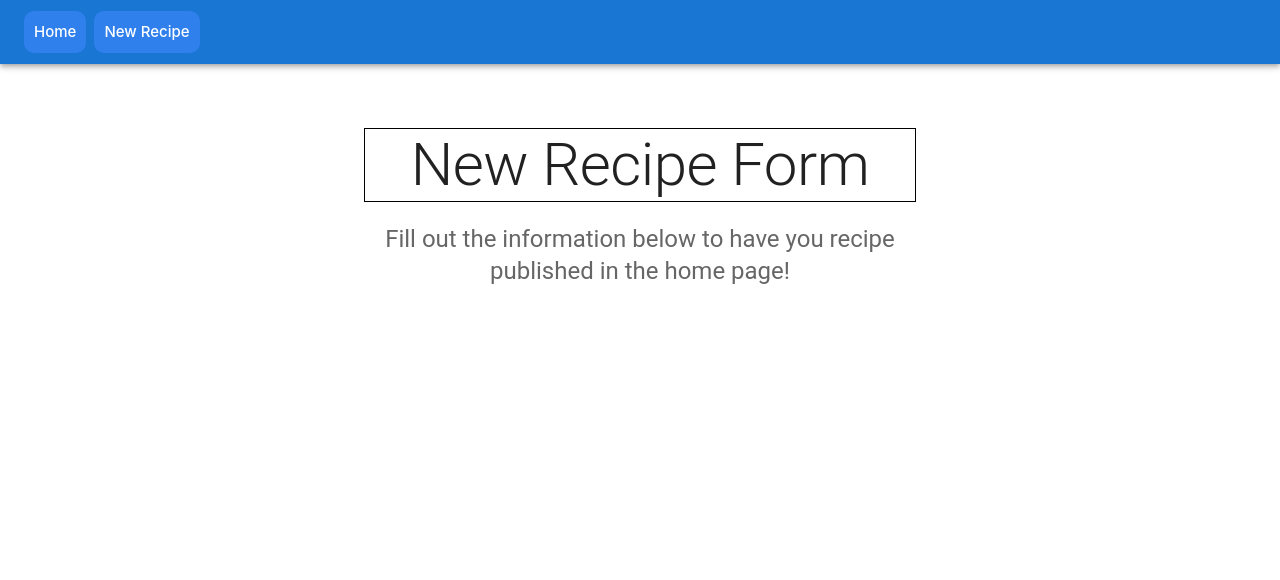
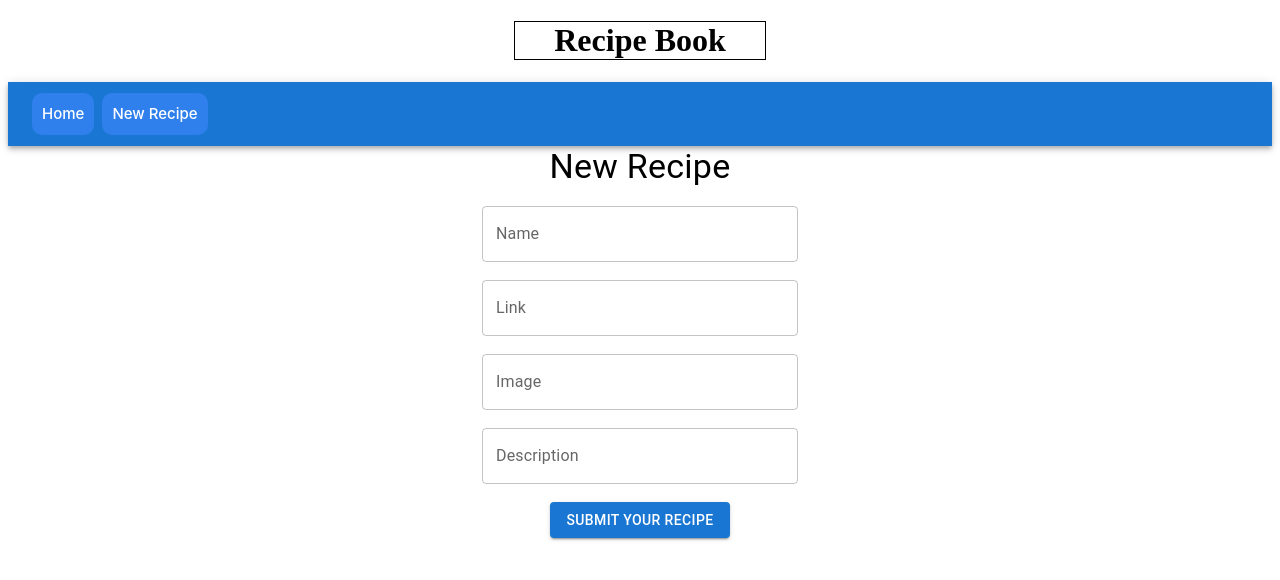
Before and after one commit to JuanThe3rd/recipe-book-project, a React (Create React App) app: page /new in a window 1280 px wide. Shown: the top 580 px of the page. Built offline with nearby package versions, Linux system fonts and the light colour scheme; data requests are answered from the project's data file.

Commit message:
finished addRecipeForm

```diff
--- a/src/components/AddRecipeForm.js
+++ b/src/components/AddRecipeForm.js
@@ -1,52 +1,46 @@
-import React from "react";
-import NavBar from "./NavBar";
-import AppBar from "@mui/material/AppBar";
-import Toolbar from '@mui/material/Toolbar';
-import Typography from '@mui/material/Typography';
-import CssBaseline from '@mui/material/CssBaseline';
-import Box from '@mui/material/Box';
-import Container from '@mui/material/Container'
-import { createTheme, ThemeProvider } from '@mui/material/styles';
+import React, {useEffect, useState} from "react"
+import Typography from '@mui/material/Typography'
+import { Button, TextField,Box, Alert} from "@mui/material"
 
-function AddRecipeForm({}){
-    const defaultTheme = createTheme();
 
+
+function AddRecipeForm({onClick}){
+
+    const [addRecipe,setAddRecipe]=useState({})
+    const [showAlert,setShowAlert]=useState(false)
+    useEffect(() => {setTimeout(() => setShowAlert(false), 3000)} ,[showAlert])
+
+    function onChange(e){
+        setAddRecipe({...addRecipe, [e.target.name] : e.target.value})
+      }
+
+
+function onSubmit(recipe,e){
+  e.preventDefault()
+  onClick(recipe)
+  setShowAlert(true)
+
+}
     return (
-        <ThemeProvider theme={defaultTheme}>
-            <CssBaseline />
-            <AppBar position="relative">
-                <Toolbar>
-                    <Typography variant="h6" color="inherit" noWrap>
-                        <NavBar />
-                    </Typography>
-                </Toolbar>
-            </AppBar>
-            <main>
-                <Box
-                    sx={{
-                        bgcolor: 'background.paper',
-                        pt: 8,
-                        pb: 6,
-                    }}
-                >
-                    <Container maxWidth="sm">
-                        <Typography
-                            component="h1"
-                            variant="h2"
-                            align="center"
-                            color="text.primary"
-                            gutterBottom
-                        >
-                            New Recipe Form
-                        </Typography>
-                        <Typography variant="h5" align="center" color="text.secondary" paragraph>
-                            Fill out the information below to have you recipe published in the home page!
-                        </Typography>
-                    </Container>
-                </Box>
-            </main>
-        </ThemeProvider>
+
+        <Box component="form" sx={{display:"flex",alignItems:"center", flexDirection: 'column'}}>
+            <Typography variant="h4"> New Recipe </Typography>
+            <br/>
+            <TextField sx={{width:"25%"}} label="Name" name="name" variant="outlined" value={addRecipe.name} onChange={onChange} />
+            <br/>
+            <TextField sx={{width:"25%"}} label="Link" name="link" variant="outlined" value={addRecipe.link} onChange={onChange}  />
+            <br/>
+            <TextField sx={{width:"25%"}} label="Image" name="image" variant="outlined" value={addRecipe.image} onChange={onChange}  />
+            <br/>
+            <TextField sx={{width:"25%"}} multiline name="description" label="Description" variant="outlined" value={addRecipe.description} onChange={onChange} />
+            <br/>
+
+            {showAlert && <Alert>Recipe was added to Home page</Alert>  }
+            <Button  variant="contained" onClick={(e) => onSubmit(addRecipe, e)}  >Submit your Recipe </Button>
+
+        </Box>
+
     )
-}
+    }
 
 export default AddRecipeForm;
--- a/src/components/Album.js
+++ b/src/components/Album.js
@@ -32,13 +32,6 @@ export default function Album({recipes, addLike, removeLike, recipeDetailClick})
   return (
     <ThemeProvider theme={defaultTheme}>
       <CssBaseline />
-      <AppBar position="relative">
-        <Toolbar>
-          <Typography variant="h6" color="inherit" noWrap>
-            <NavBar />
-          </Typography>
-        </Toolbar>
-      </AppBar>
       <main>
         {/* Hero unit */}
         <Box
--- a/src/components/App.js
+++ b/src/components/App.js
@@ -3,6 +3,8 @@ import { Route, Switch } from "react-router-dom";
 import AddRecipeForm from "./AddRecipeForm";
 import Album from "./Album";
 import RecipeDetails from "./RecipeDetails";
+import { AppBar,Toolbar,Typography } from "@mui/material";
+import NavBar from "./NavBar";
 
 
 const API = "http://localhost:3001/recipes"
@@ -21,7 +23,17 @@ function App() {
     }
 
     return (
+
+
         <div>
+            <h1 className="header">Recipe Book</h1>
+            <AppBar position="relative">
+        <Toolbar>
+          <Typography variant="h6" color="inherit" noWrap>
+            <NavBar />
+          </Typography>
+        </Toolbar>
+      </AppBar>
             <Switch>
                 <Route exact path="/">
                     <Album recipes={recipes} addLike={addLike} removeLike={removeLike} recipeDetailClick={handleRecipeDetailClick}/>
@@ -31,7 +43,7 @@ function App() {
 
                 </Route> */}
                 <Route path="/new" >
-                    <AddRecipeForm recipes={recipes} />
+                    <AddRecipeForm onClick={addNewRecipe} />
                 </Route>
                 <Route path="/recipe-details">
                     <RecipeDetails recipe={recipeDetails}/>
@@ -67,6 +79,19 @@ function App() {
             },
         })
     }
+    function addNewRecipe(recipe){
+        fetch(API, {
+          method: "POST",
+          headers:{
+            Accepts: "aplication/json",
+            "Content-type" : "application/json",
+          },
+          body: JSON.stringify(recipe),
+
+        })
+        .then(res => res.json())
+        .then(json => setRecipes([...recipes, json]))
+      }
 }
 
 export default App;
```
